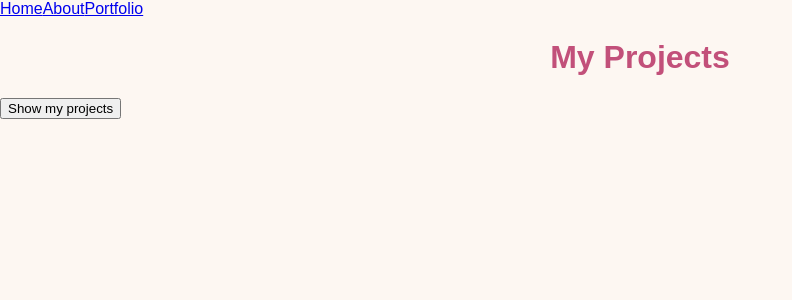
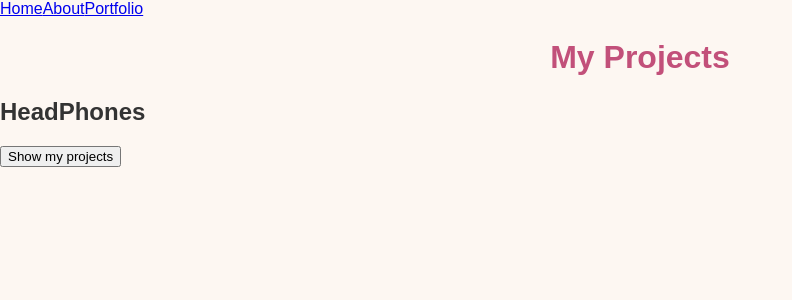
Before and after one commit to cheehaman-cyber/ReactR1Assign-Portfolio, a React (Vite) app: page /portfolio in a window 1280 px wide. Shown: the top 300 px of the page, without its empty margins (0-792 px from the left). Built offline with nearby package versions, Linux system fonts and the light colour scheme.

Commit message:
Add Popup component with name prop

```diff
--- a/src/Portfolio.jsx
+++ b/src/Portfolio.jsx
@@ -1,4 +1,5 @@
 import { useState } from "react";     // useState = lets the page REMEMBER a value
+import Popup from "./components/Popup";
 import ProjectCard from "./components/ProjectCard";     // get my card component
 import headphonesPic from "./assets/headphones.png";    // screenshot of project 1
 import atmPic from "./assets/atm.svg";                  // project 2: placeholder (replace with atm.png later)
@@ -10,7 +11,7 @@ function Portfolio() {                                  // the Portfolio PAGE
         return (
             <>
             <h1>My Projects</h1>
-
+            <Popup name="HeadPhones" />
             <button onClick={() => setShowProjects(true)}  // when clicked: change showProjects to true
             >
                 Show my projects
--- /dev/null
+++ b/src/components/Popup.jsx
@@ -0,0 +1,12 @@
+import "./Popup.css";
+import linkIcon from "../assets/link-icon.svg";
+
+function Popup (props) {
+    return(
+        <div className="popup">
+            <h2>{props.name}</h2>
+        </div>
+    );
+}
+
+export default Popup;
```
Also changed, not shown: src/components/Popup.css (added).
